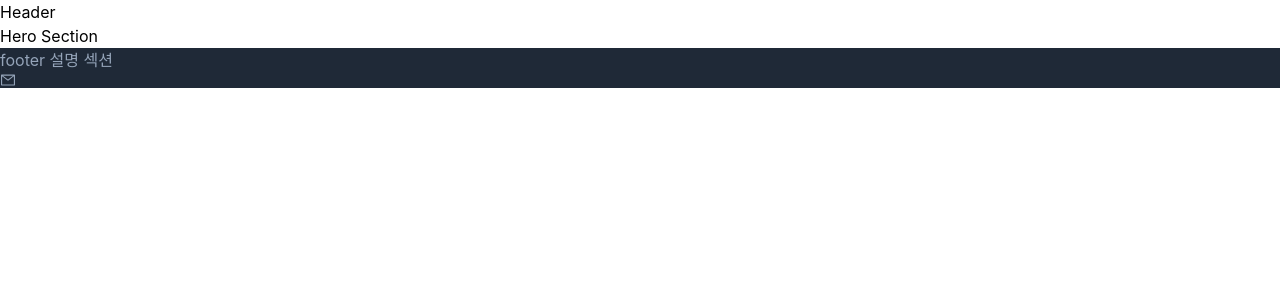
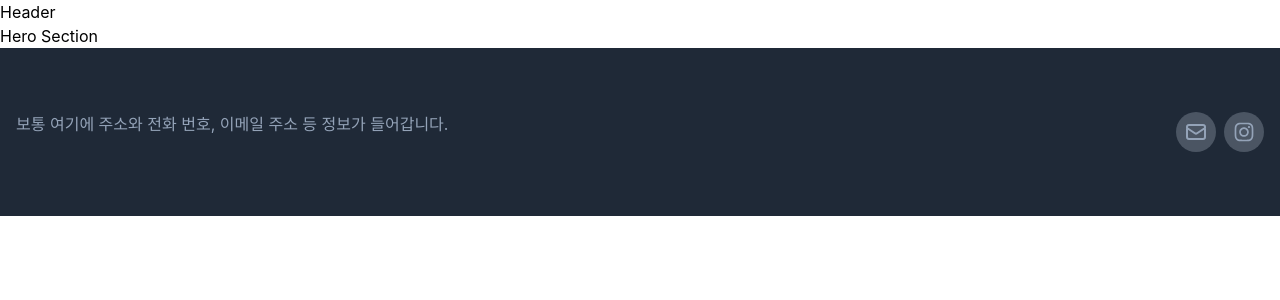
Before and after one commit to CaesiumY/mahe-musical, a Next.js app: page / in a window 1280 px wide. Shown: the top 300 px of the page. Built offline with nearby package versions, Linux system fonts and the light colour scheme.

Commit message:
feat: Footer에 아이콘 추가 및 tailwind로 스타일링

```diff
--- a/src/components/common/Footer.tsx
+++ b/src/components/common/Footer.tsx
@@ -1,15 +1,28 @@
 import React from "react";
-import styles from "./styles/footer.module.scss";
-import { AiOutlineMail } from "react-icons/ai";
+import { HiOutlineMail } from "react-icons/hi";
+import { AiOutlineInstagram } from "react-icons/ai";
 
 const Footer = () => {
   return (
     <footer className="bg-gray-800 text-slate-400">
-      <div className="">
-        <div className="">footer 설명 섹션</div>
+      <div className="px-4 py-5 sm:py-16 flex flex-row">
+        <div className="basis-2/3">
+          보통 여기에 주소와 전화 번호, 이메일 주소 등 정보가 들어갑니다.
+        </div>
 
-        <div className="">
-          <AiOutlineMail />
+        <div className="basis-1/3 text-right text-2xl">
+          <a href="mailto:dbs2636@gmail.com">
+            <HiOutlineMail
+              className="inline rounded-full bg-gray-600 p-2 hover:bg-gray-400 hover:text-gray-600 ml-2"
+              size="2.5rem"
+            />
+          </a>
+          <a href="mailto:dbs2636@gmail.com">
+            <AiOutlineInstagram
+              className="inline rounded-full bg-gray-600 p-2 hover:bg-gray-400 hover:text-gray-600 ml-2"
+              size="2.5rem"
+            />
+          </a>
         </div>
       </div>
     </footer>
```
